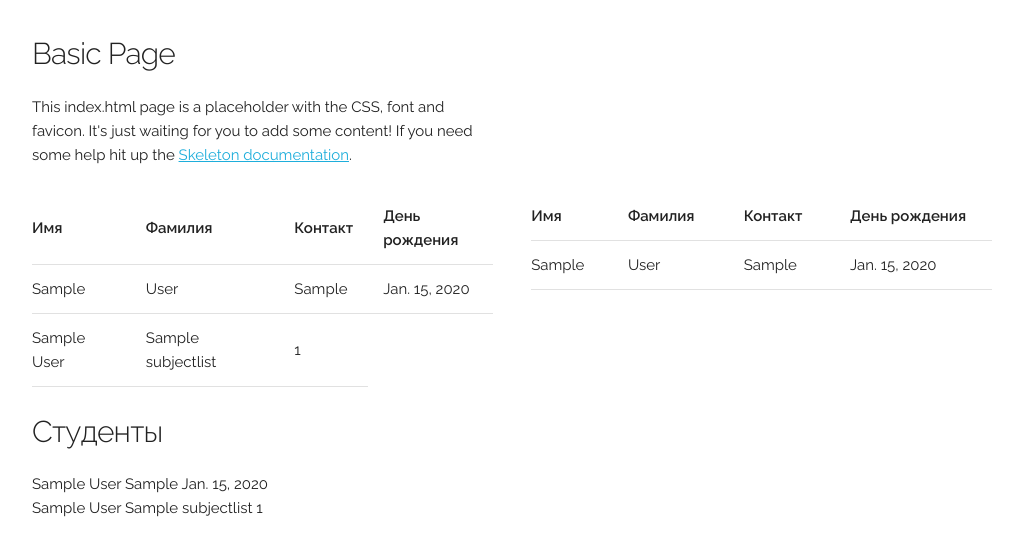
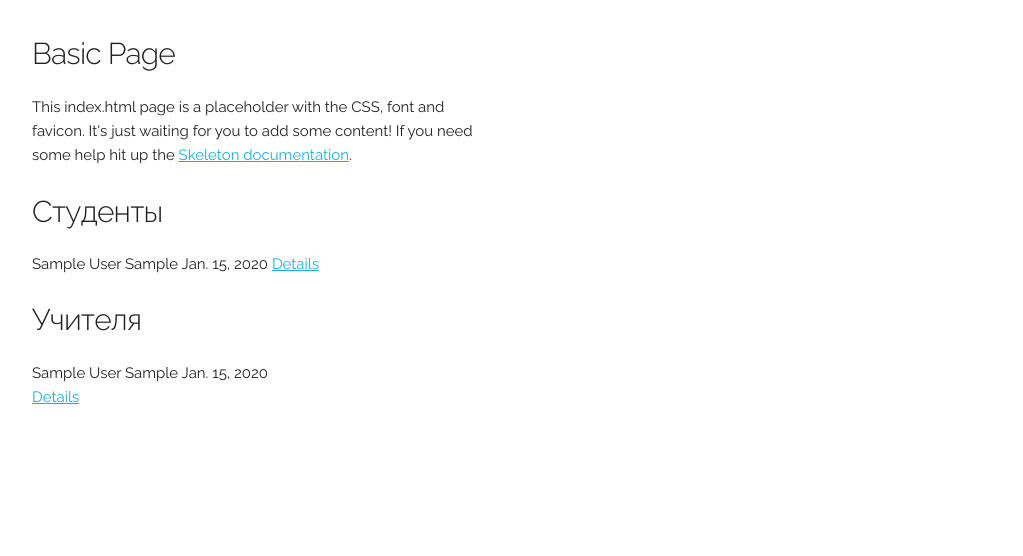
Before and after one commit to Nihither/savanna, a Django app: page / in a window 1280 px wide. Shown: the part 206-762 px from the top of the page, without its empty margins (128-1151 px from the left). Run offline with Django 4.2, Linux system fonts and the light colour scheme; tables that the repository leaves empty hold one stand-in row (values such as "Sample post"); some libraries are stand-ins or nearby versions.

Commit message:
add student and teacher details view

```diff
--- a/stuff/urls.py
+++ b/stuff/urls.py
@@ -4,4 +4,6 @@ from . import views
 
 urlpatterns = [
     path('', views.index, name='index'),
+    path('student/<int:student_id>/', views.student_details, name='student_details'),
+    path('teacher/<int:teacher_id>', views.teacher_details, name='teacher_details'),
 ]
--- a/stuff/views.py
+++ b/stuff/views.py
@@ -1,9 +1,8 @@
-from django.shortcuts import render
+from django.shortcuts import render, HttpResponse, get_object_or_404
 from .models import Student, Teacher, Subject
 
 
-# Create your views here.
-
+# Index view
 def index(request):
     students = Student.objects.all()
     teachers = Teacher.objects.all()
@@ -14,3 +13,17 @@ def index(request):
         "subjects": subjects
     }
     return render(request, 'stuff/index.html', context=context_dict)
+
+
+# Student details vire
+def student_details(request, student_id):
+    student = get_object_or_404(Student, pk=student_id)
+    context = {"student": student}
+    return render(request, 'stuff/student_details.html', context=context)
+
+
+# Teacher details view
+def teacher_details(request, teacher_id):
+    teacher = get_object_or_404(Teacher, pk=teacher_id)
+    context = {"teacher": teacher}
+    return render(request, 'stuff/teacher_details.html', context=context)
--- a/templates/stuff/index.html
+++ b/templates/stuff/index.html
@@ -3,85 +3,8 @@
 {% load static %}
 
 {% block content-block %}
-    <div class="container">
-        <div class="row">
-            <div class="one-half column">
-                <table class="u-full-width">
-                    <thead>
-                        <tr>
-                            <th>Имя</th>
-                            <th>Фамилия</th>
-                            <th>Контакт</th>
-                            <th>День рождения</th>
-                        </tr>
-                    </thead>
-                    <tbody>
-                    {% for student in students %}
-                        <tr class="person">
-                            <td>{{ student.first_name }}</td>
-                            <td>{{ student.last_name }}</td>
-                            <td>{{ student.contact }}</td>
-                            <td>{{ student.birthday }}</td>
-                        </tr>
-                            {% for subject in subjects %}
-                            {% if subject.student.id == student.id  %}
-                                <tr>
-                                    <td>{{ subject.teacher }}</td>
-                                    <td>{{ subject.subject }}</td>
-                                    <td>{{ subject.paid_classes }}</td>
-                                </tr>
-                            {% endif %}
-                            {% endfor %}
-                    {% endfor %}
-                    </tbody>
-                  </table>
-            </div>
-            <div class="one-half column">
-                <table class="u-full-width">
-                    <thead>
-                        <tr>
-                            <th>Имя</th>
-                            <th>Фамилия</th>
-                            <th>Контакт</th>
-                            <th>День рождения</th>
-                        </tr>
-                    </thead>
-                    <tbody>
-                    {% for teacher in teachers %}
-                        <tr class="person">
-                            <td>{{ teacher.first_name }}</td>
-                            <td>{{ teacher.last_name }}</td>
-                            <td>{{ teacher.contact }}</td>
-                            <td>{{ teacher.birthday }}</td>
-                        </tr>
-                        <table class="u-full-width inner hidden">
-                            <thead>
-                                <tr>
-                                    <th>Студент</th>
-                                    <th>Предмет</th>
-                                    <th>Оплачено уроков</th>
-                                </tr>
-                            </thead>
-                            <tbody>
-                            {% for subject in subjects %}
-                            {% if subject.teacher.id == teacher.id  %}
-                                <tr>
-                                    <td>{{ subject.student }}</td>
-                                    <td>{{ subject.subject }}</td>
-                                    <td>{{ subject.paid_classes }}</td>
-                                </tr>
-                            {% endif %}
-                            {% endfor %}
-                            </tbody>
-                          </table>
-                    {% endfor %}
-                    </tbody>
-                  </table>
-            </div>
-        </div>
-    </div>
 
-
+    <!-- Students list -->
     <div class="container">
         <div class="row">
             <div class="one-half column">
@@ -89,13 +12,14 @@
                 <div>
                 {% for student in students %}
                     <div class="person">
-                        <div>
+                        <div class="outer">
                             {{ student.first_name }}
                             {{ student.last_name }}
                             {{ student.contact }}
                             {{ student.birthday }}
+                            <a href="/student/{{ student.id }}">Details</a>
                         </div>
-                        <div>
+                        <div class="inner hidden">
                             {% for subject in subjects %}
                             {% if subject.student.id == student.id  %}
                                 {{ subject.teacher }}
@@ -110,4 +34,39 @@
             </div>
         </div>
     </div>
+    <br>
+
+    <!-- Teachers list -->
+    <div class="container">
+        <div class="row">
+            <div class="one-half column">
+                <h4>Учителя</h4>
+                <div>
+                {% for teacher in teachers %}
+                    <div class="person">
+                        <div class=" row outer">
+                            <div>
+                                {{ teacher.first_name }}
+                                {{ teacher.last_name }}
+                                {{ teacher.contact }}
+                                {{ teacher.birthday }}
+                            </div>
+                            <a href="/teacher/{{ teacher.id }}">Details</a>
+                        </div>
+                        <div class="inner hidden">
+                            {% for subject in subjects %}
+                            {% if subject.teacher.id == teacher.id  %}
+                                {{ subject.student }}
+                                {{ subject.subject }}
+                                {{ subject.paid_classes }}
+                            {% endif %}
+                            {% endfor %}
+                        </div>
+                    </div>
+                {% endfor %}
+                </div>
+            </div>
+        </div>
+    </div>
+
 {% endblock %}
```
Also changed, not shown: templates/stuff/student_details.html (added, +18 -0 lines), templates/stuff/teacher_details.html (added, +18 -0 lines).
